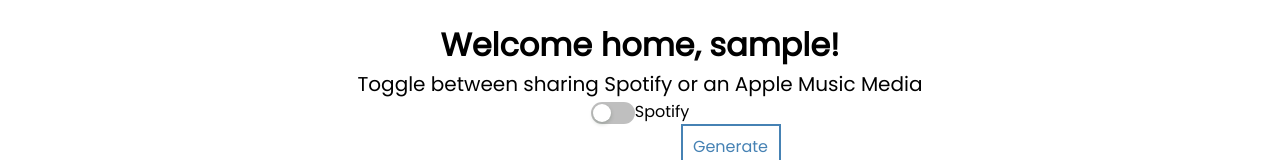
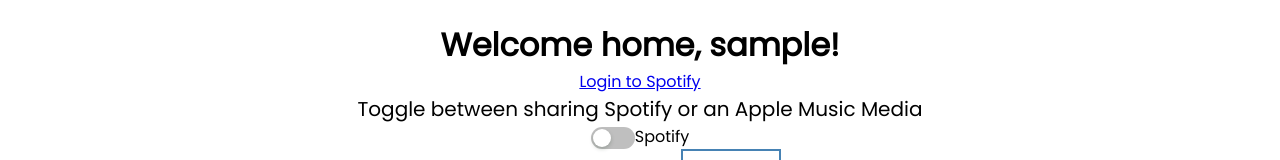
Before and after one commit to danlangan/music-sharing-app, a React (Create React App) app in the folder frontend/: page /api/media in a window 1280 px wide. Shown: the part 137-297 px from the top of the page. Built offline with nearby package versions, Linux system fonts and the light colour scheme; no server answers; sample sign-in values are in the browser's storage.

Commit message:
implemented spotify api

```diff
--- a/frontend/src/pages/HomePage/HomePage.js
+++ b/frontend/src/pages/HomePage/HomePage.js
@@ -3,8 +3,11 @@
 import useAuth from "../../hooks/useAuth";
 import { Switch } from 'antd';
 import axios from "axios";
-import $ from 'jquery'
-// import { isExpired, decodeToken } from 'react-jwt'
+
+const CLIENT_ID = "fc41411f058f4c138544fe702e7ecc03"
+const REDIRECT_URI = "http://localhost:3000"
+const AUTH_ENDPOINT = "https://accounts.spotify.com/authorize"
+const RESPONSE_TYPE = "token"
 
 const HomePage = () => {
   // The "user" value from this Hook contains the decoded logged in user information (username, first name, id)
@@ -13,12 +16,21 @@
   const [medias, setMedias] = useState([]);
   const [mediaInfo, setMediaInfo] = useState('');
   const [toggle, setToggle] = useState(true);
-  const [spotifySharingLinks, setSpotifySharingLinks] = useState('')
-  const [appleSharingLinks, setAppleSharingLinks] = useState('')
+  const [spotifyToken, setSpotifyToken] = useState('')
 
 
   useEffect(() => {
+    const hash = window.location.hash
+    let spotifyToken = window.localStorage.getItem("token")
 
+    if (!spotifyToken && hash) {
+        spotifyToken = hash.substring(1).split("&").find(elem => elem.startsWith("access_token")).split("=")[1]
+
+        window.location.hash = ""
+        window.localStorage.setItem("token", spotifyToken)
+    }
+
+    setSpotifyToken(spotifyToken)
     console.log(token)
 
     const fetchMedia = async () => {
@@ -35,6 +47,8 @@
     };
     fetchMedia();
   }, [token]);
+
+  console.log(spotifyToken)
 
 
   function getMediaInfo() {
@@ -183,7 +197,7 @@
   return (
     <div className="container">
       <h1>Welcome home, {user.username}!</h1>
-
+      <a href={`${AUTH_ENDPOINT}?client_id=${CLIENT_ID}&redirect_uri=${REDIRECT_URI}&response_type=${RESPONSE_TYPE}`}>Login to Spotify</a>
       <form onSubmit={handleSubmit}>
         <div>
         <p>Toggle between sharing Spotify or an Apple Music Media</p>
@@ -193,7 +207,7 @@
       <input placeholder='Paste sharing link here' value={mediaInfo} onChange={(event) => setMediaInfo(event.target.value)}></input>
       <button type='submit'>Generate Sharing Capability</button>
       </form>
-      {toggle ? <span>{appleSharingLinks}</span> : <span>{spotifySharingLinks}</span>}
+      {/* {toggle ? <span>{appleSharingLinks}</span> : <span>{spotifySharingLinks}</span>} */}
       <h2>See your history of shared media below:</h2>
       <ul>
       {medias &&
```
